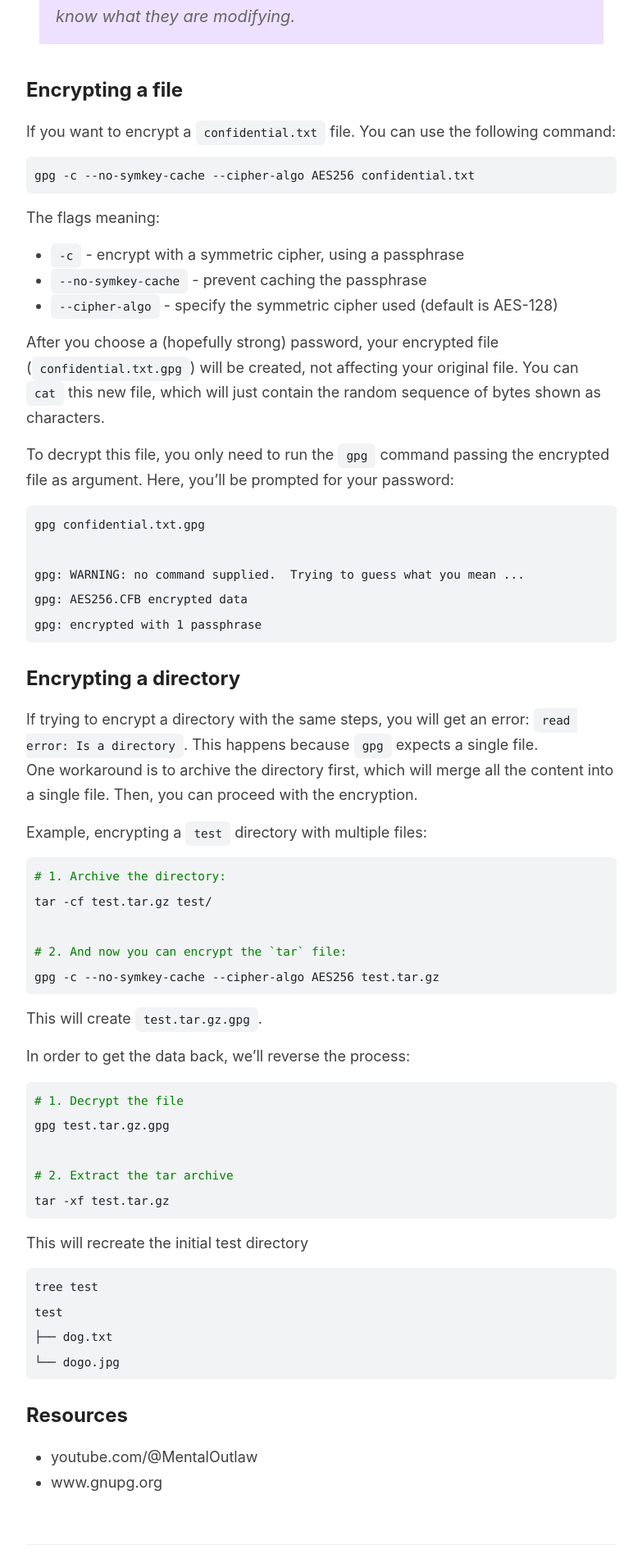
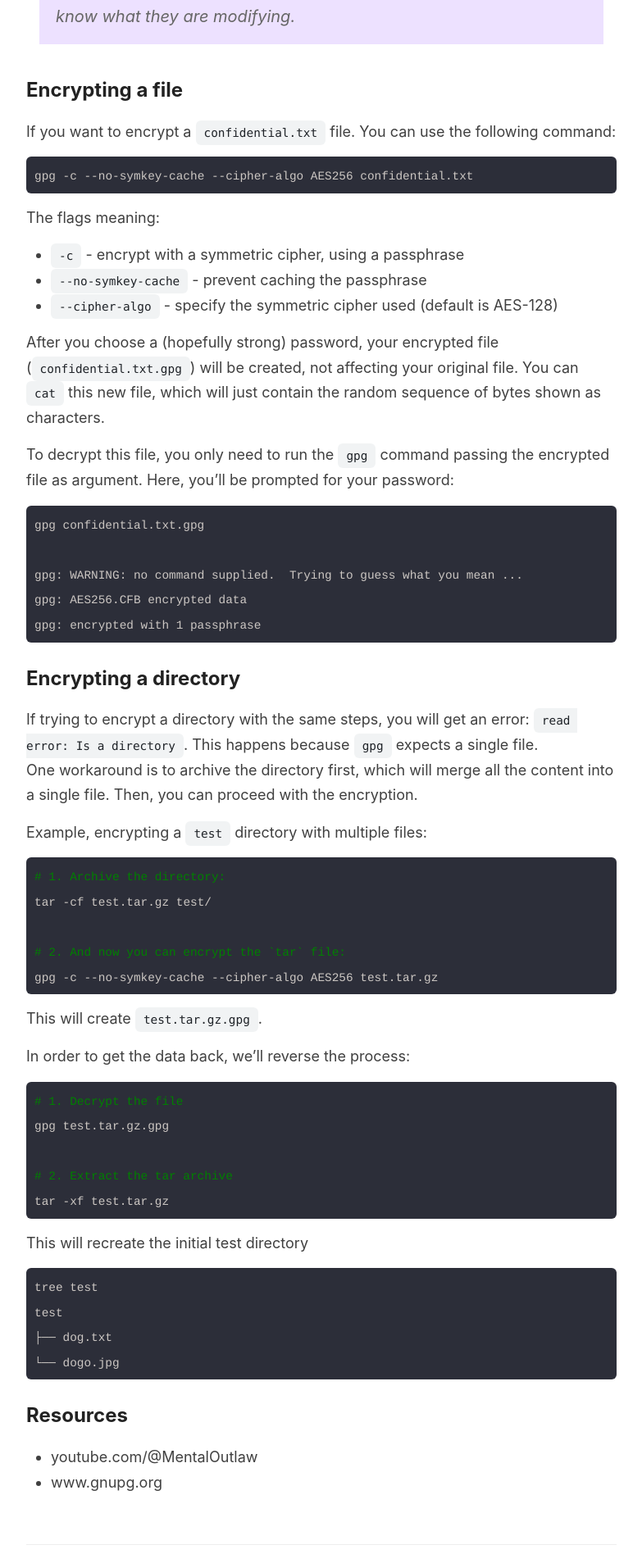
Before and after one commit to panacotar/blog, a Jekyll site: the page built from _posts/2023-10-21-encrypt-your-files-for-cloud-storage.md, in a window 1280 px wide. Shown: the part 735-2631 px from the top of the page at 82% size, without its empty margins (106-889 px from the left). Built offline with Jekyll 4.4.1, drawn with Linux system fonts in a browser that asks for light colours.

Commit message:
Change code style for language-shell

```diff
--- a/_sass/_highlights.scss
+++ b/_sass/_highlights.scss
@@ -21,6 +21,16 @@ code {
   border-radius: 6px;
   overflow: auto;
   background-color: #bac1c733;
+}
+
+.language-shell {
+  background-color: #2C2E39;
+
+  code {
+    font-family: Courier, monospace;
+    color: #CCC7C3;
+    // color: #00FF00;
+  }
 }
 
 .highlight .hll { background-color: #ffffcc }
```
